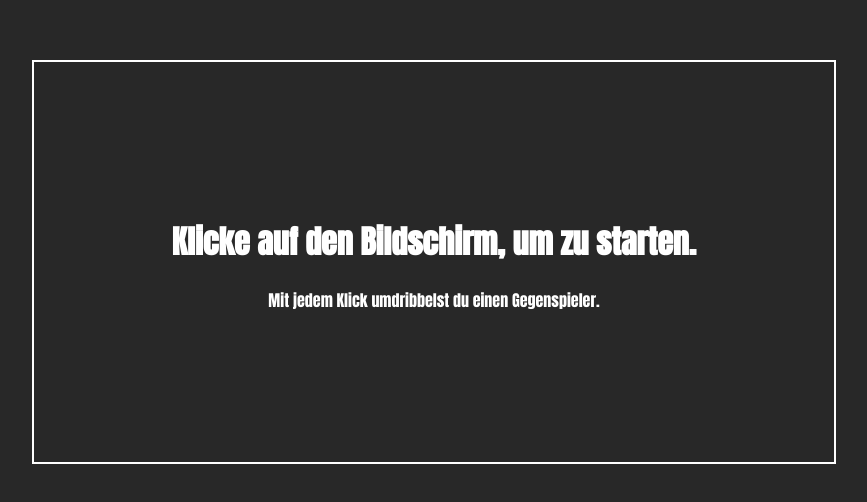
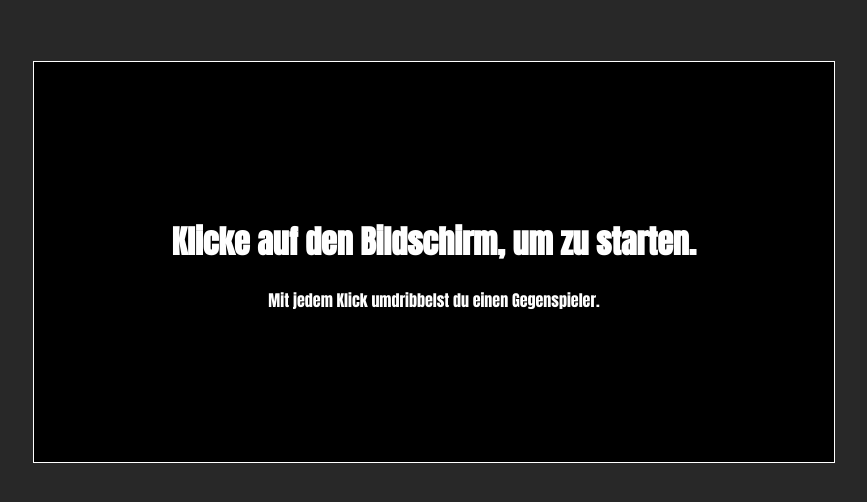
Before and after one commit to fej-phtg/Test, a plain HTML site: page index.html in a window 1280 px wide. Shown: the part 138-640 px from the top of the page, without its empty margins (206-1073 px from the left). Drawn offline with Linux system fonts and the light colour scheme.

Commit message:
Update index.html

```diff
--- a/index.html
+++ b/index.html
@@ -19,9 +19,9 @@
             color: white;
         }
         canvas {
-            background-color: #282828;
+            background-color: #000000;
             display: block;
-            border: 2px solid #FFFFFF;
+            border: 1px solid #FFFFFF;
         }
         #startScreen, #gameOver {
             position: absolute;
```
